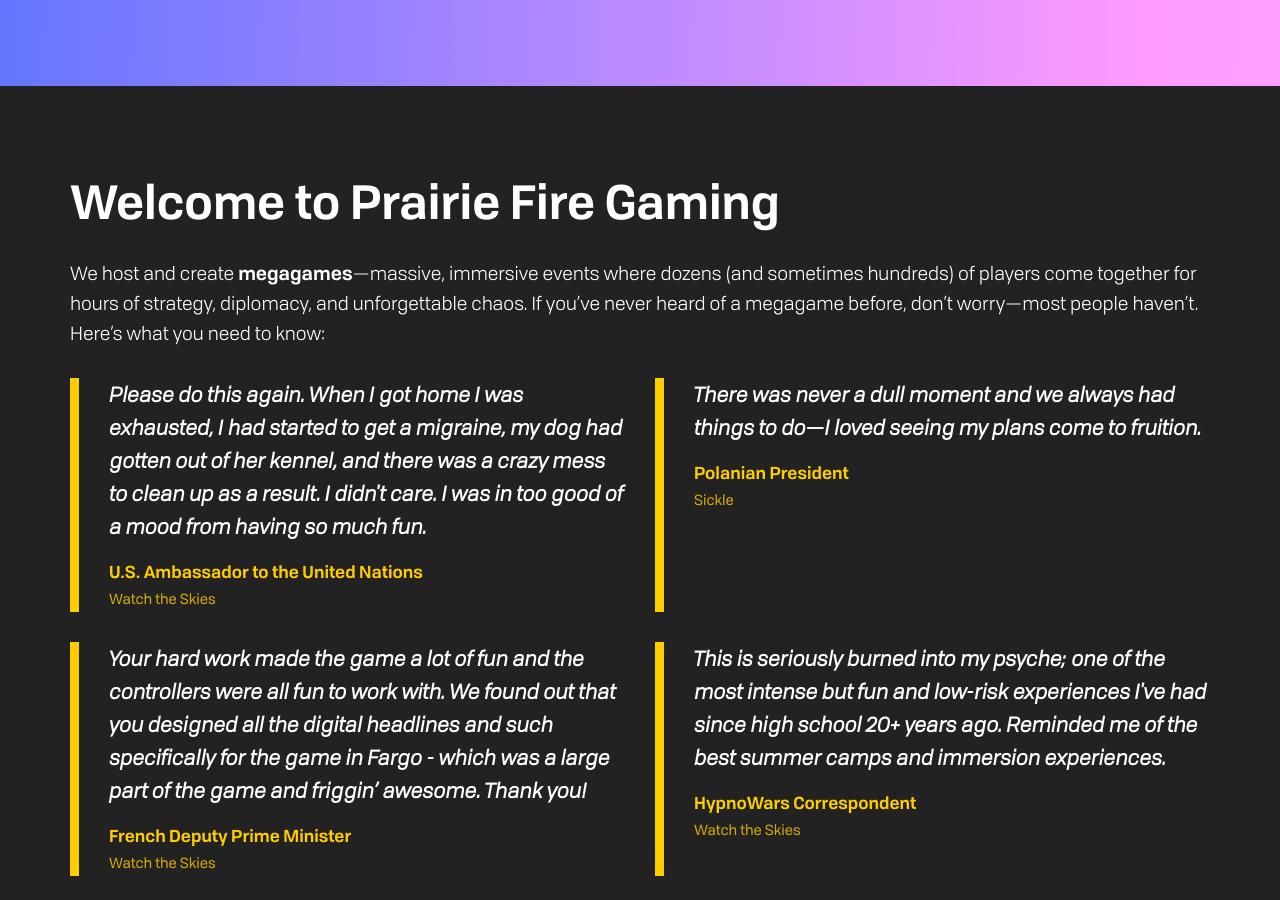
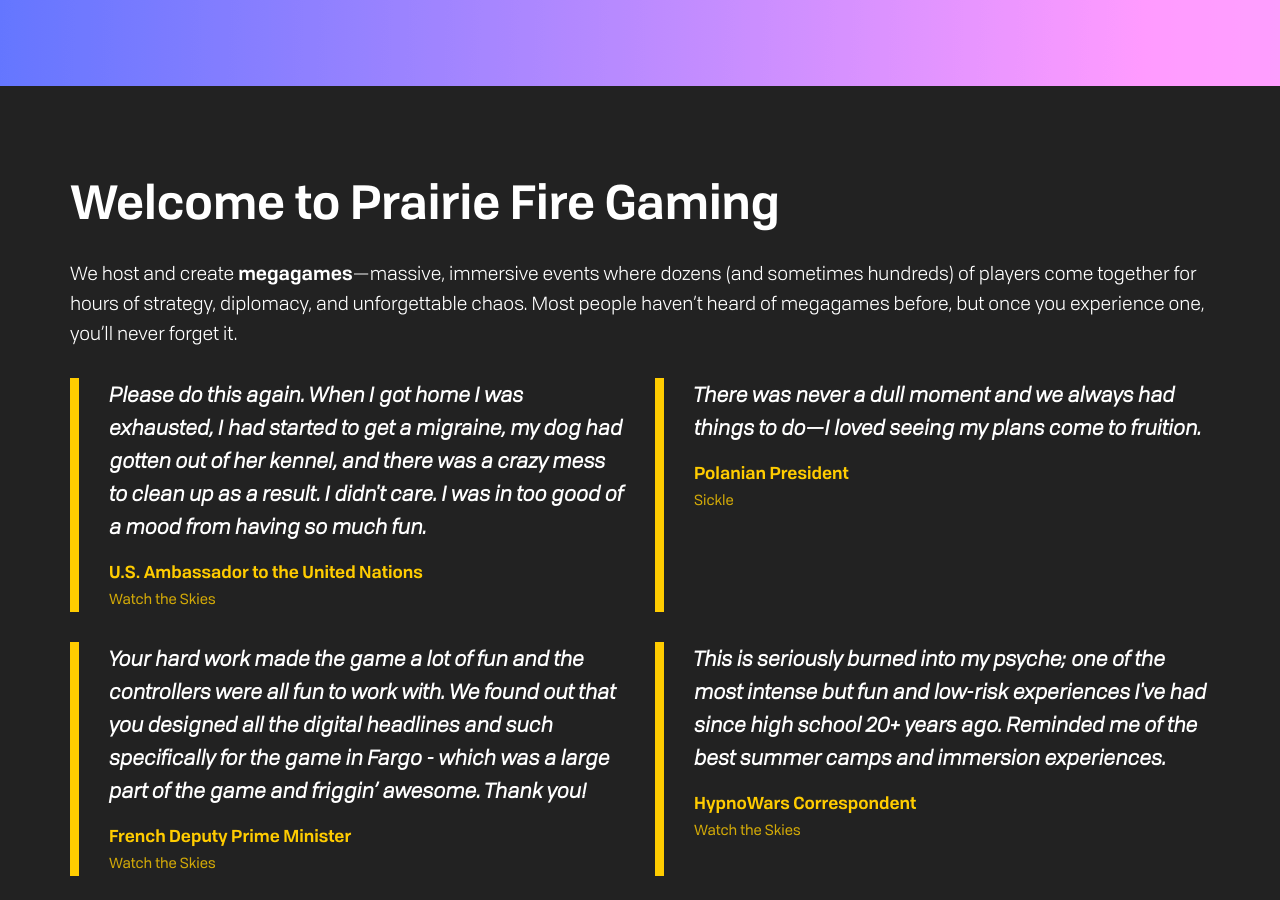
Before and after one commit to jedlimke/prairiefiregaming.com, a Jekyll site: the page built from index.md, in a window 1280 px wide and 900 px high, scrolled down 451 px. Built offline with Jekyll 4.4.1, drawn with Linux system fonts in a browser that asks for light colours.

Commit message:
Updated DoW copy.

```diff
--- a/index.md
+++ b/index.md
@@ -6,7 +6,7 @@ body_class: home
 
 ## Welcome to Prairie Fire Gaming
 
-We host and create **megagames**—massive, immersive events where dozens (and sometimes hundreds) of players come together for hours of strategy, diplomacy, and unforgettable chaos. If you've never heard of a megagame before, don't worry—most people haven't. Here's what you need to know:
+We host and create **megagames**—massive, immersive events where dozens (and sometimes hundreds) of players come together for hours of strategy, diplomacy, and unforgettable chaos. Most people haven't heard of megagames before, but once you experience one, you'll never forget it.
 
 <div class="pull-quotes-grid">
 	<a class="pull-quote" href="/news/2017/12/02/watch-the-skies">
```
Also changed, not shown: assets/megagames/dow--homepage-vector.svg.
